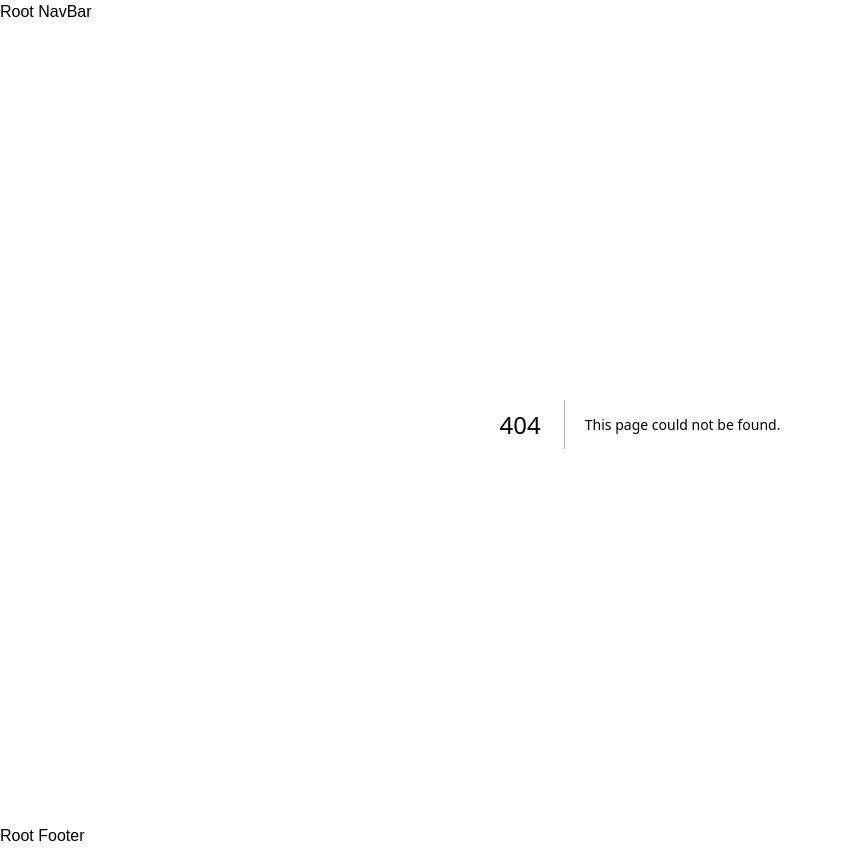
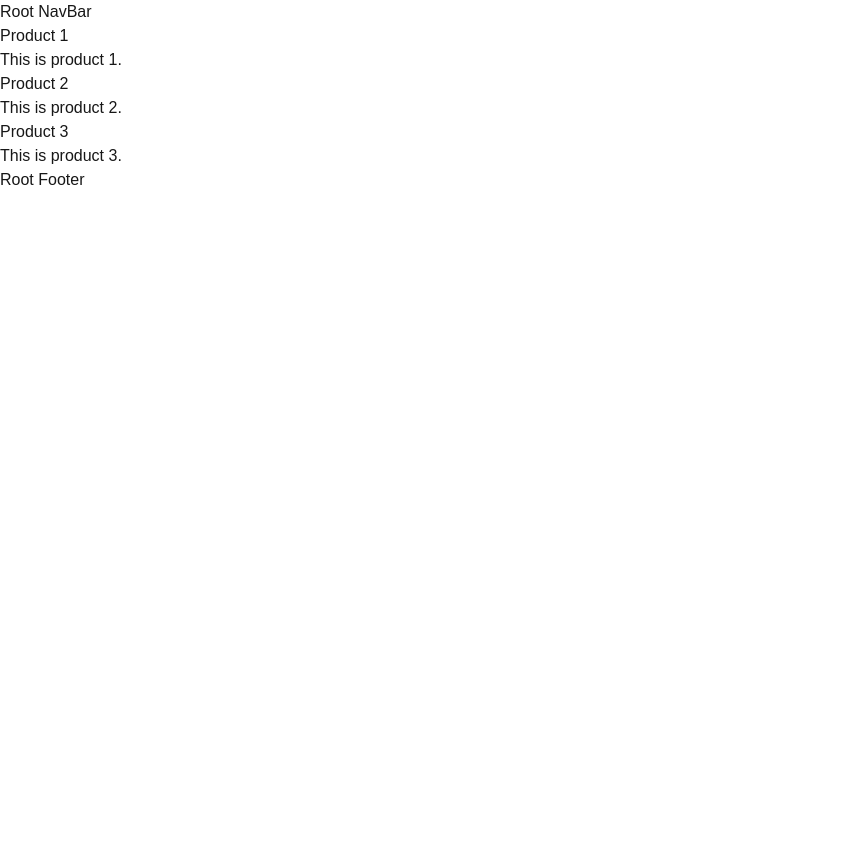
Before and after one commit to imalamin/nextjstoturalpath, a Next.js app: page /products in a window 1280 px wide. Before the commit this address had no page. Shown: the whole page, without its empty margins (0-843 px from the left). After the commit the page ends 800 px from the top, so only its background shows below. Built offline with nearby package versions, Linux system fonts and the light colour scheme.

Commit message:
dynamicRoute

```diff
--- a/app/(root)/about/page.tsx
+++ b/app/(root)/about/page.tsx
@@ -1,14 +1,15 @@
 
 
 const About = () => {
-    throw new Error("This page is not yet implemented!");
-
-
     return (
-        <div>
-            <h1>About Pages</h1>
-        </div>
-    )
+    <div>
+      <h1>Welcome to my website!</h1>
+        <p>
+            You can find my thoughts here.
+            <b>And pictures</b> of scientists!
+        </p>
+    </div>
+    );
 }
 
-export default About
+export default About;
--- /dev/null
+++ b/app/loader.tsx
@@ -0,0 +1,8 @@
+
+const loader = () => {
+  return (
+    <div>___ Spinner ___</div>
+  )
+}
+
+export default loader
--- /dev/null
+++ b/app/products/[productId]/page.tsx
@@ -0,0 +1,10 @@
+export default async function ProductDetails({
+  params,
+}: {
+  params: Promise<{ productId: string }>;
+}) {
+  // Destructure the awaited promise directly
+  const { productId } = await params;
+
+  return <h1>Details about product {productId}</h1>;
+}
--- /dev/null
+++ b/app/products/page.tsx
@@ -0,0 +1,12 @@
+export default function ProductsList()  {
+    return (
+        <div>{
+            [1, 2, 3].map((id) => (
+                <div key={id}>
+                    <h2>Product {id}</h2>
+                    <p>This is product {id}.</p>
+                </div>
+            ))
+        }</div>
+    );
+}
```
